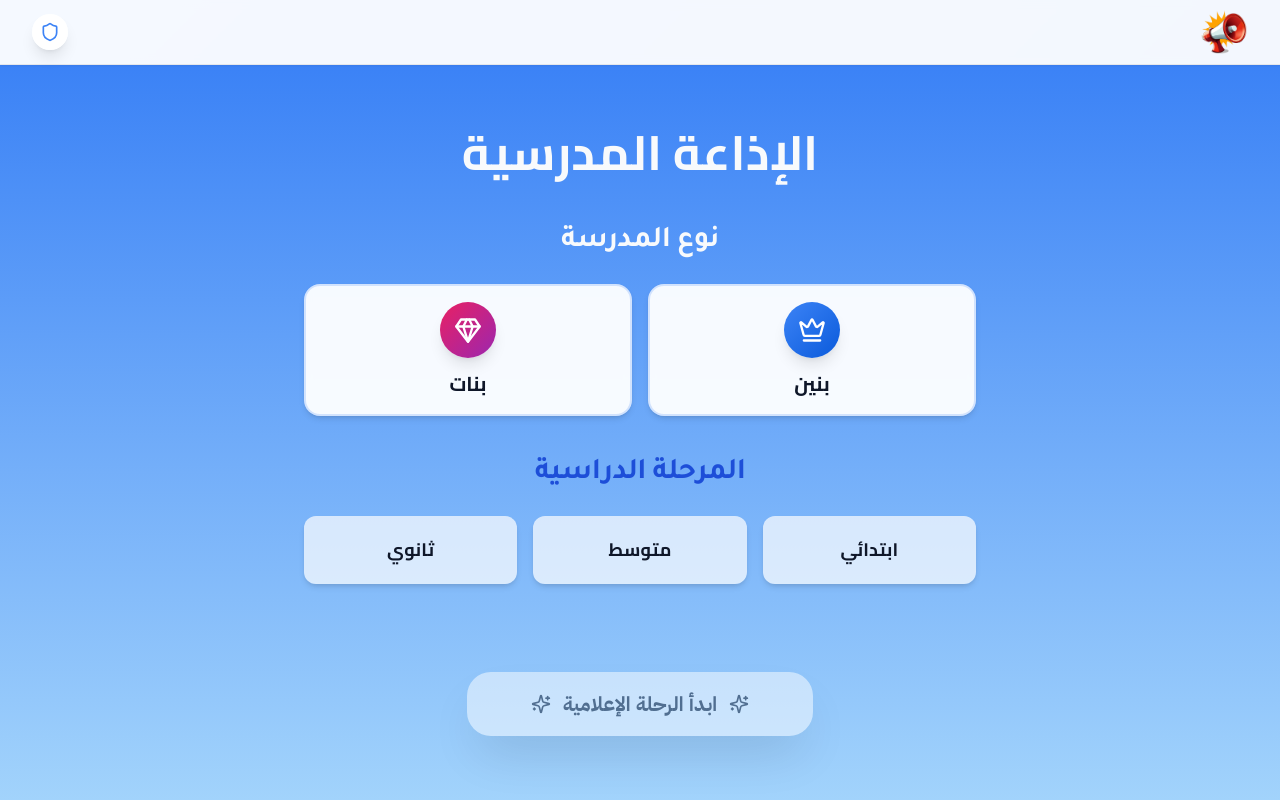
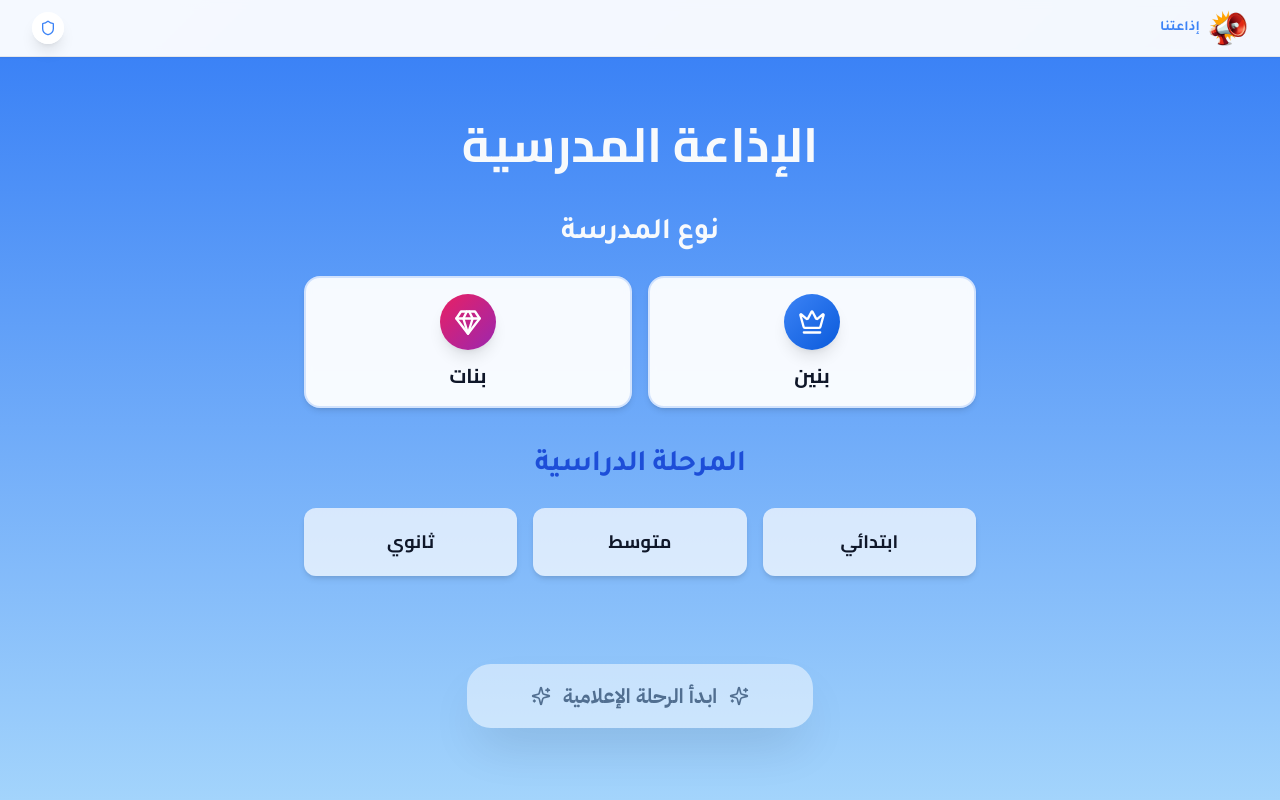
Before and after one commit to almobde/madrasati-radio, a React (Vite) app: page / in a window 1280 px wide. Shown: the top 800 px of the page. Built offline with nearby package versions, Linux system fonts and the light colour scheme; no server answers; the database is empty; the HTML template or start-up script is replaced by a standard one.

Commit message:
Refactor: Implement header and layout changes

```diff
--- a/src/components/Header.tsx
+++ b/src/components/Header.tsx
@@ -47,15 +47,18 @@ const Header = () => {
   return (
     <header className="fixed top-0 left-0 right-0 z-50 bg-white/95 backdrop-blur-sm border-b border-gray-200 shadow-sm">
       <div className="max-w-7xl mx-auto px-4 sm:px-6 lg:px-8">
-        <div className="flex items-center justify-between h-16">
+        <div className="flex items-center justify-between h-14">
 
-          {/* الشعار في الزاوية اليسرى */}
-          <div className="flex items-center">
+          {/* الشعار والاسم في الزاوية اليسرى */}
+          <div className="flex items-center gap-2">
             <img
               src={logo}
               alt="شعار الإذاعة المدرسية"
-              className="w-12 h-12 object-contain"
+              className="w-10 h-10 object-contain"
             />
+            <span className="font-arabic text-sm font-semibold text-primary">
+              إذاعتنا
+            </span>
           </div>
 
           {/* زر الإدارة في الزاوية اليمنى */}
@@ -64,7 +67,7 @@ const Header = () => {
             className="p-2 bg-white/90 backdrop-blur-sm hover:bg-white rounded-full shadow-lg hover:shadow-xl transition-all duration-300 hover:scale-110 active:scale-95 group"
             title={isAdmin ? "لوحة التحكم" : "تسجيل الدخول"}
           >
-            <Shield className="w-5 h-5 text-primary group-hover:text-primary-dark transition-colors" />
+            <Shield className="w-4 h-4 text-primary group-hover:text-primary-dark transition-colors" />
           </button>
         </div>
       </div>
--- a/src/pages/Index.tsx
+++ b/src/pages/Index.tsx
@@ -11,7 +11,7 @@ const Index = () => {
   return (
     <>
       <Header />
-      <div className="pt-16">
+      <div className="pt-14">
         {!preferences ? (
           <PreferencesSelector />
         ) : currentTopic ? (
```
